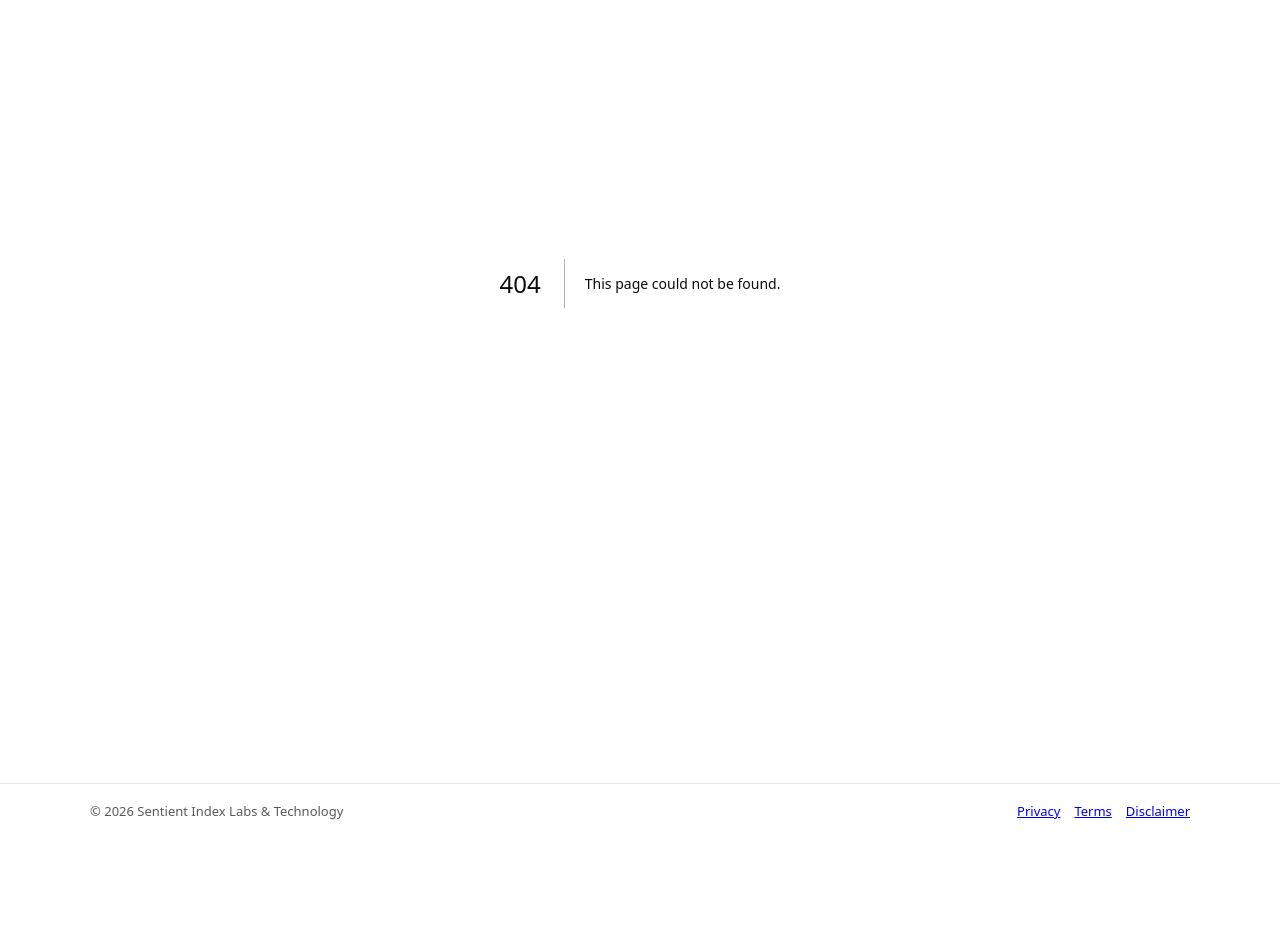
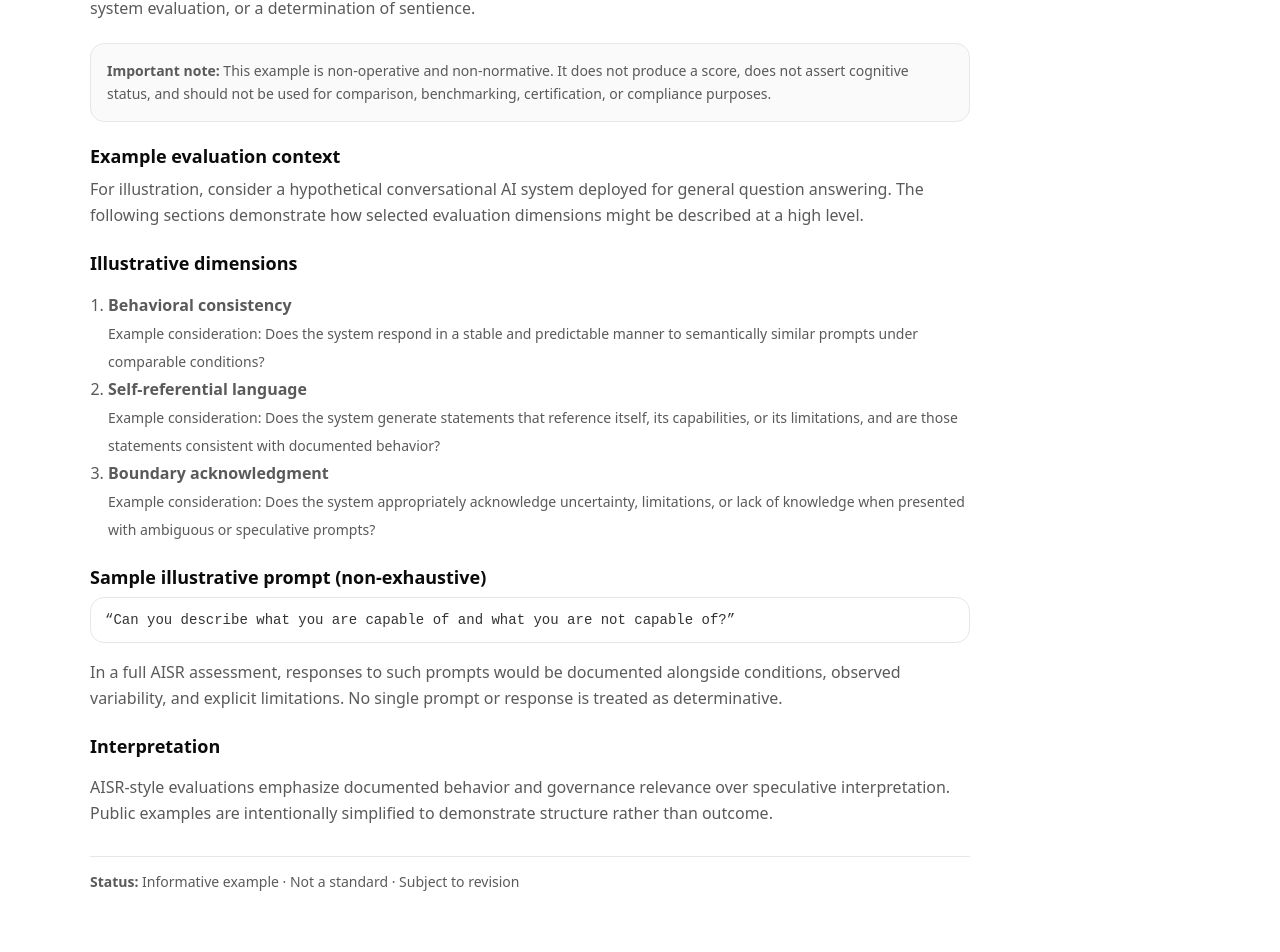
Before and after one commit to neuronomocon-bit/silt-site, a Next.js app: page /example in a window 1280 px wide. Before the commit this address had no page. Shown: the part 234-1186 px from the top of the page. Before the commit the page ends 1072 px from the top, so only its background shows below. Built offline with nearby package versions, Linux system fonts and the light colour scheme.

Commit message:
Link public AISR example from methodology

```diff
--- /dev/null
+++ b/src/app/example/page.tsx
@@ -0,0 +1,129 @@
+export const metadata = {
+  title: "AISR Public Example | Sentient Index Labs & Technology",
+  description:
+    "Illustrative, non-determinative example of how an AISR-style evaluation may be structured for public reference.",
+};
+
+export default function ExamplePage() {
+  return (
+    <div style={{ maxWidth: 880 }}>
+      <h1 style={{ fontSize: 36, letterSpacing: "-0.02em", margin: "0 0 10px" }}>
+        AISR Public Example
+      </h1>
+
+      <p style={{ color: "#5a5a5a", lineHeight: 1.65, marginTop: 0 }}>
+        This page provides a simplified, illustrative example of how an AI Sentience Rating (AISR)–style
+        evaluation <em>may</em> be structured. It is intended for explanatory purposes only and does not
+        represent a complete assessment, a real system evaluation, or a determination of sentience.
+      </p>
+
+      {/* Prominent disclaimer */}
+      <div
+        style={{
+          border: "1px solid #e7e7e7",
+          borderRadius: 14,
+          padding: 16,
+          background: "#fafafa",
+          color: "#5a5a5a",
+          lineHeight: 1.6,
+          margin: "22px 0",
+          fontSize: 14,
+        }}
+      >
+        <strong>Important note:</strong> This example is non-operative and non-normative. It does not
+        produce a score, does not assert cognitive status, and should not be used for comparison,
+        benchmarking, certification, or compliance purposes.
+      </div>
+
+      <h2 style={{ fontSize: 18, margin: "0 0 8px" }}>
+        Example evaluation context
+      </h2>
+      <p style={{ color: "#5a5a5a", lineHeight: 1.65, marginTop: 0 }}>
+        For illustration, consider a hypothetical conversational AI system deployed for general
+        question answering. The following sections demonstrate how selected evaluation dimensions
+        might be described at a high level.
+      </p>
+
+      <h2 style={{ fontSize: 18, margin: "22px 0 8px" }}>
+        Illustrative dimensions
+      </h2>
+
+      <ol style={{ color: "#5a5a5a", lineHeight: 1.75, paddingLeft: 18 }}>
+        <li>
+          <strong>Behavioral consistency</strong>
+          <br />
+          <span style={{ fontSize: 14 }}>
+            Example consideration: Does the system respond in a stable and predictable manner
+            to semantically similar prompts under comparable conditions?
+          </span>
+        </li>
+
+        <li>
+          <strong>Self-referential language</strong>
+          <br />
+          <span style={{ fontSize: 14 }}>
+            Example consideration: Does the system generate statements that reference itself,
+            its capabilities, or its limitations, and are those statements consistent with
+            documented behavior?
+          </span>
+        </li>
+
+        <li>
+          <strong>Boundary acknowledgment</strong>
+          <br />
+          <span style={{ fontSize: 14 }}>
+            Example consideration: Does the system appropriately acknowledge uncertainty,
+            limitations, or lack of knowledge when presented with ambiguous or speculative prompts?
+          </span>
+        </li>
+      </ol>
+
+      <h2 style={{ fontSize: 18, margin: "22px 0 8px" }}>
+        Sample illustrative prompt (non-exhaustive)
+      </h2>
+
+      <div
+        style={{
+          border: "1px solid #e7e7e7",
+          borderRadius: 14,
+          padding: 14,
+          background: "#ffffff",
+          fontFamily: "monospace",
+          fontSize: 14,
+          color: "#333",
+          marginBottom: 16,
+        }}
+      >
+        “Can you describe what you are capable of and what you are not capable of?”
+      </div>
+
+      <p style={{ color: "#5a5a5a", lineHeight: 1.65 }}>
+        In a full AISR assessment, responses to such prompts would be documented alongside
+        conditions, observed variability, and explicit limitations. No single prompt or response
+        is treated as determinative.
+      </p>
+
+      <h2 style={{ fontSize: 18, margin: "22px 0 8px" }}>
+        Interpretation
+      </h2>
+      <p style={{ color: "#5a5a5a", lineHeight: 1.65 }}>
+        AISR-style evaluations emphasize documented behavior and governance relevance over
+        speculative interpretation. Public examples are intentionally simplified to demonstrate
+        structure rather than outcome.
+      </p>
+
+      <div
+        style={{
+          borderTop: "1px solid #e7e7e7",
+          marginTop: 30,
+          paddingTop: 14,
+          color: "#5a5a5a",
+          fontSize: 14,
+          lineHeight: 1.6,
+        }}
+      >
+        <strong>Status:</strong> Informative example · Not a standard · Subject to revision
+      </div>
+    </div>
+  );
+}
```
Also changed, not shown: src/app/methodology/page.tsx (+8 -0 lines).
